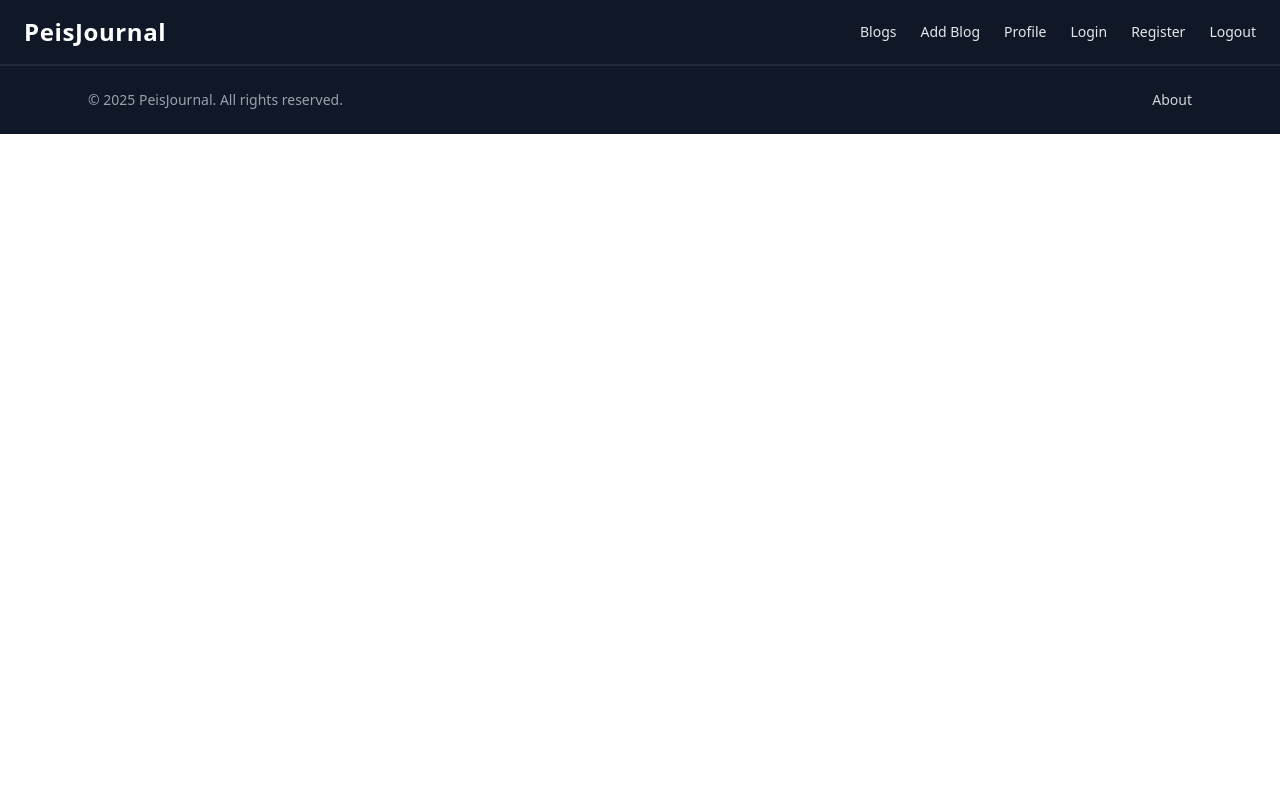
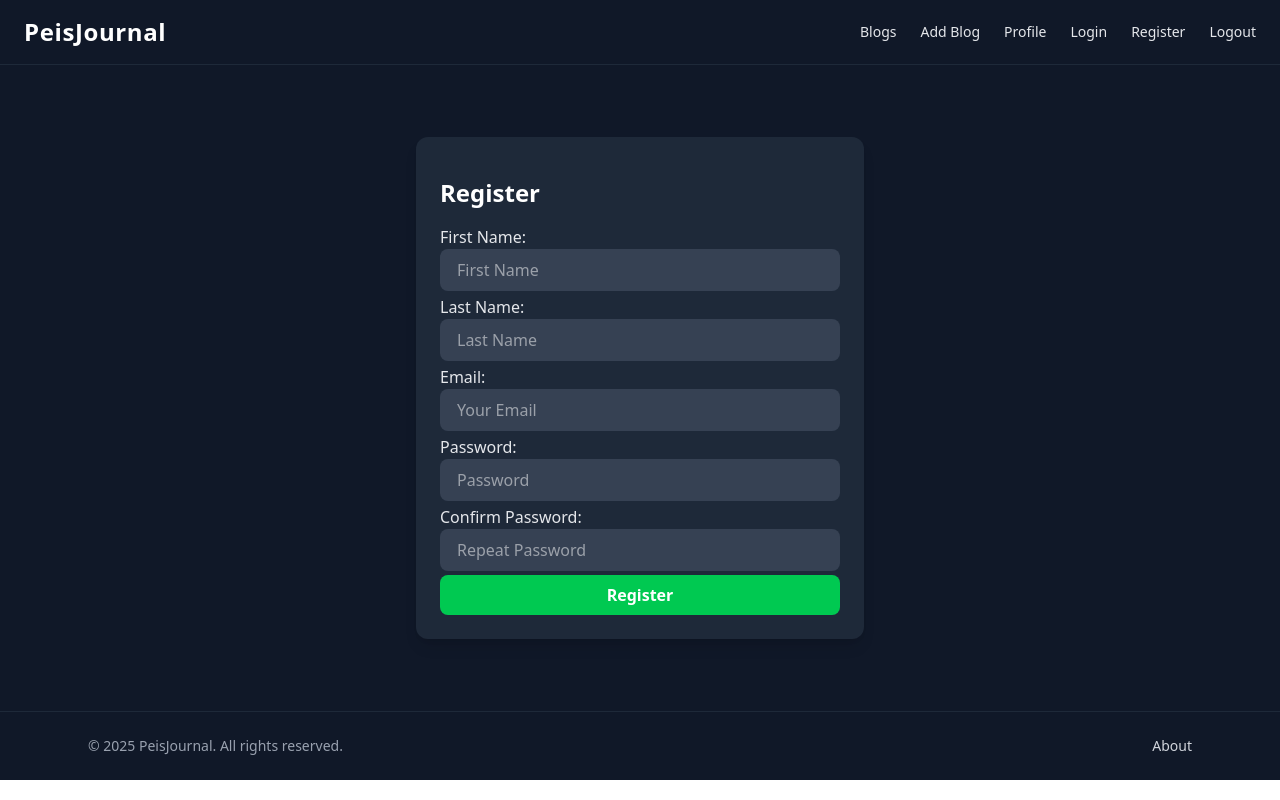
Before and after one commit to PlamenDraganov16/RCT-PEIS-JOURNAL, a React (Vite) app in the folder client/: page /register in a window 1280 px wide. Built offline with nearby package versions, Linux system fonts and the light colour scheme.

Commit message:
Add user registration page and route
Introduces a new Register component with form validation and submission logic. Adds the /register route to App.jsx to enable user registration functionality.

```diff
--- a/client/src/App.jsx
+++ b/client/src/App.jsx
@@ -9,6 +9,7 @@ import LandingPage from "./components/landing-page/LandingPage.jsx"
 import UserContext from "./contexts/UserContext.jsx"
 
 import { useContext } from "react"
+import Register from "./components/register/Register.jsx"
 
 function App() {
     const { user } = useContext(UserContext);
@@ -23,6 +24,7 @@ function App() {
                 <Route path="/about" element={<About />} />
                 <Route path="/feed" element={<Feed />} />
                 <Route path="/feed/:blogId/details" element={<Details />} />
+                <Route path="/register" element={<Register />} />
             </Routes>
 
             <Footer />
--- /dev/null
+++ b/client/src/components/register/Register.jsx
@@ -0,0 +1,109 @@
+import { useState } from "react";
+import { useNavigate } from "react-router";
+import useForm from "../../hooks/useForm.js";
+import { useUserContext } from "../../contexts/UserContext.jsx";
+
+export default function Register() {
+  const navigate = useNavigate();
+  const { registerHandler } = useUserContext();
+  const [errors, setErrors] = useState({});
+
+  const registerSubmitHandler = async (values) => {
+    const { firstName, lastName, email, password, confirmPassword } = values;
+    let newErrors = {};
+
+    if (!firstName.trim()) newErrors.firstName = 'First name is required';
+    if (!lastName.trim()) newErrors.lastName = 'Last name is required';
+    if (!email.trim()) newErrors.email = 'Email is required';
+    if (!password) newErrors.password = 'Password is required';
+    if (password && password.length < 6) newErrors.password = 'Password must be at least 6 characters';
+    if (password !== confirmPassword) newErrors.confirmPassword = 'Passwords do not match';
+
+    if (Object.keys(newErrors).length > 0) {
+      setErrors(newErrors);
+      return;
+    }
+
+    setErrors({});
+
+    try {
+      await registerHandler(email, password);
+      navigate('/');
+    } catch (err) {
+      setErrors({ submit: err.message || 'Registration failed' });
+    }
+  };
+
+  const { register, formAction } = useForm(registerSubmitHandler, {
+    firstName: '',
+    lastName: '',
+    email: '',
+    password: '',
+    confirmPassword: '',
+  });
+
+  return (
+    <section className="content auth bg-gray-900 min-h-[80.8vh] flex items-center justify-center">
+      <form className="container bg-gray-800 p-6 rounded-xl shadow-lg w-full max-w-md" action={formAction}>
+        <div className="brand-logo mb-4"></div>
+        <h1 className="text-2xl font-bold text-white mb-4">Register</h1>
+
+        <label htmlFor="firstName" className="text-gray-200">First Name:</label>
+        <input
+          id="firstName"
+          {...register('firstName')}
+          placeholder="First Name"
+          className="w-full mb-1 px-4 py-2 rounded-lg bg-gray-700 text-white border border-transparent focus:outline-none focus:ring-2 focus:ring-green-500"
+        />
+        {errors.firstName && <p className="text-red-500 text-sm mb-2">{errors.firstName}</p>}
+
+        <label htmlFor="lastName" className="text-gray-200">Last Name:</label>
+        <input
+          id="lastName"
+          {...register('lastName')}
+          placeholder="Last Name"
+          className="w-full mb-1 px-4 py-2 rounded-lg bg-gray-700 text-white border border-transparent focus:outline-none focus:ring-2 focus:ring-green-500"
+        />
+        {errors.lastName && <p className="text-red-500 text-sm mb-2">{errors.lastName}</p>}
+
+        <label htmlFor="email" className="text-gray-200">Email:</label>
+        <input
+          type="email"
+          id="email"
+          {...register('email')}
+          placeholder="Your Email"
+          className="w-full mb-1 px-4 py-2 rounded-lg bg-gray-700 text-white border border-transparent focus:outline-none focus:ring-2 focus:ring-green-500"
+        />
+        {errors.email && <p className="text-red-500 text-sm mb-2">{errors.email}</p>}
+
+        <label htmlFor="password" className="text-gray-200">Password:</label>
+        <input
+          type="password"
+          id="password"
+          {...register('password')}
+          placeholder="Password"
+          className="w-full mb-1 px-4 py-2 rounded-lg bg-gray-700 text-white border border-transparent focus:outline-none focus:ring-2 focus:ring-green-500"
+        />
+        {errors.password && <p className="text-red-500 text-sm mb-2">{errors.password}</p>}
+
+        <label htmlFor="confirmPassword" className="text-gray-200">Confirm Password:</label>
+        <input
+          type="password"
+          id="confirmPassword"
+          {...register('confirmPassword')}
+          placeholder="Repeat Password"
+          className="w-full mb-1 px-4 py-2 rounded-lg bg-gray-700 text-white border border-transparent focus:outline-none focus:ring-2 focus:ring-green-500"
+        />
+        {errors.confirmPassword && <p className="text-red-500 text-sm mb-2">{errors.confirmPassword}</p>}
+
+        {errors.submit && <p className="text-red-500 text-sm mb-2">{errors.submit}</p>}
+
+        <input
+          className="btn submit w-full bg-green-500 hover:bg-green-600 text-white font-semibold px-4 py-2 rounded-lg cursor-pointer"
+          type="submit"
+          value="Register"
+        />
+      </form>
+    </section>
+  );
+}
```
